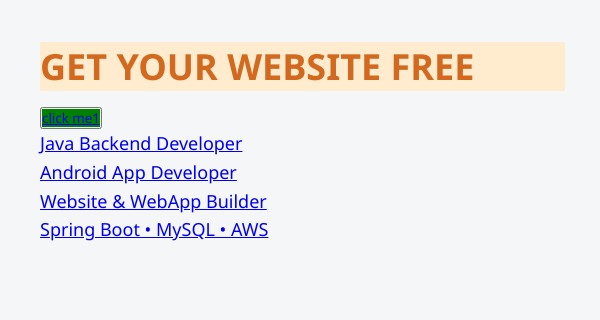
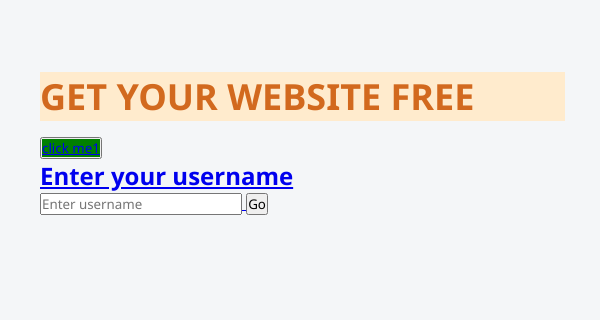
Before and after one commit to Amarjeetlocato/myWebsite, a plain HTML site: page index.html in a window 1280 px wide. Shown: the part 282-602 px from the top of the page, 0-600 px from the left. Drawn offline with Linux system fonts and the light colour scheme.

Commit message:
Add username input form to home section
Added a username input form with a submit button.

```diff
--- a/index.html
+++ b/index.html
@@ -125,12 +125,19 @@
     <div class="text">
       <h1 style="background-color: blanchedalmond; color: chocolate;">GET YOUR WEBSITE FREE</h1>
       <button ><a href="#product" style="background-color: green;">click me1</button>
-      <p>
-        Java Backend Developer<br>
-        Android App Developer<br>
-        Website & WebApp Builder<br>
-        Spring Boot • MySQL • AWS
-      </p>
+      <h2>Enter your username</h2>
+
+  <form id="searchForm">
+    <input
+      type="text"
+      id="username"
+      placeholder="Enter username"
+      required
+    />
+    <button type="submit">Go</button>
+  </form>
+
+  <p id="msg" style="color:red;"></p>
     </div>
     <div class="photo">
       <img src="your-photo.jpg" alt="Aakash Photo" />
```
